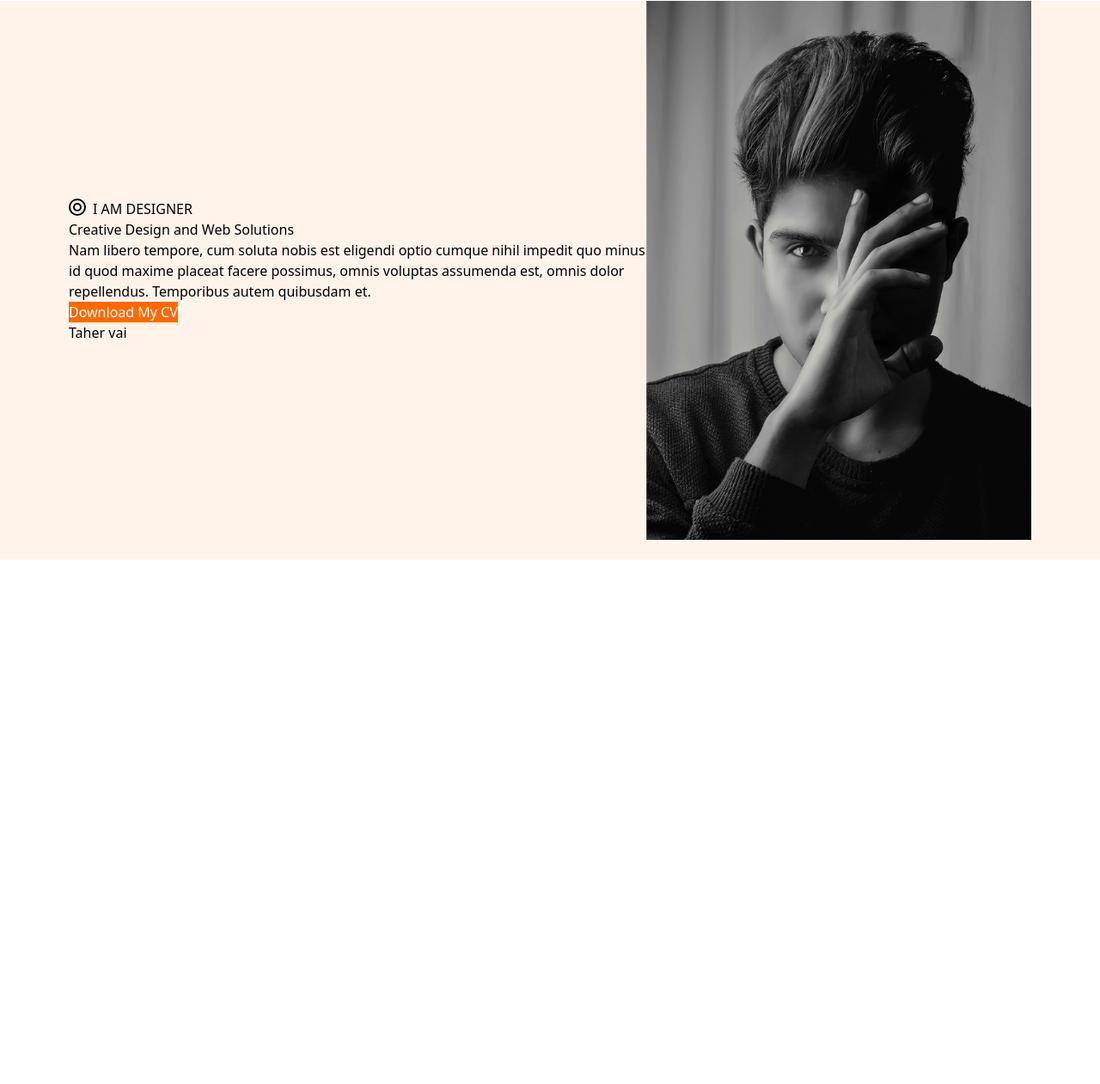
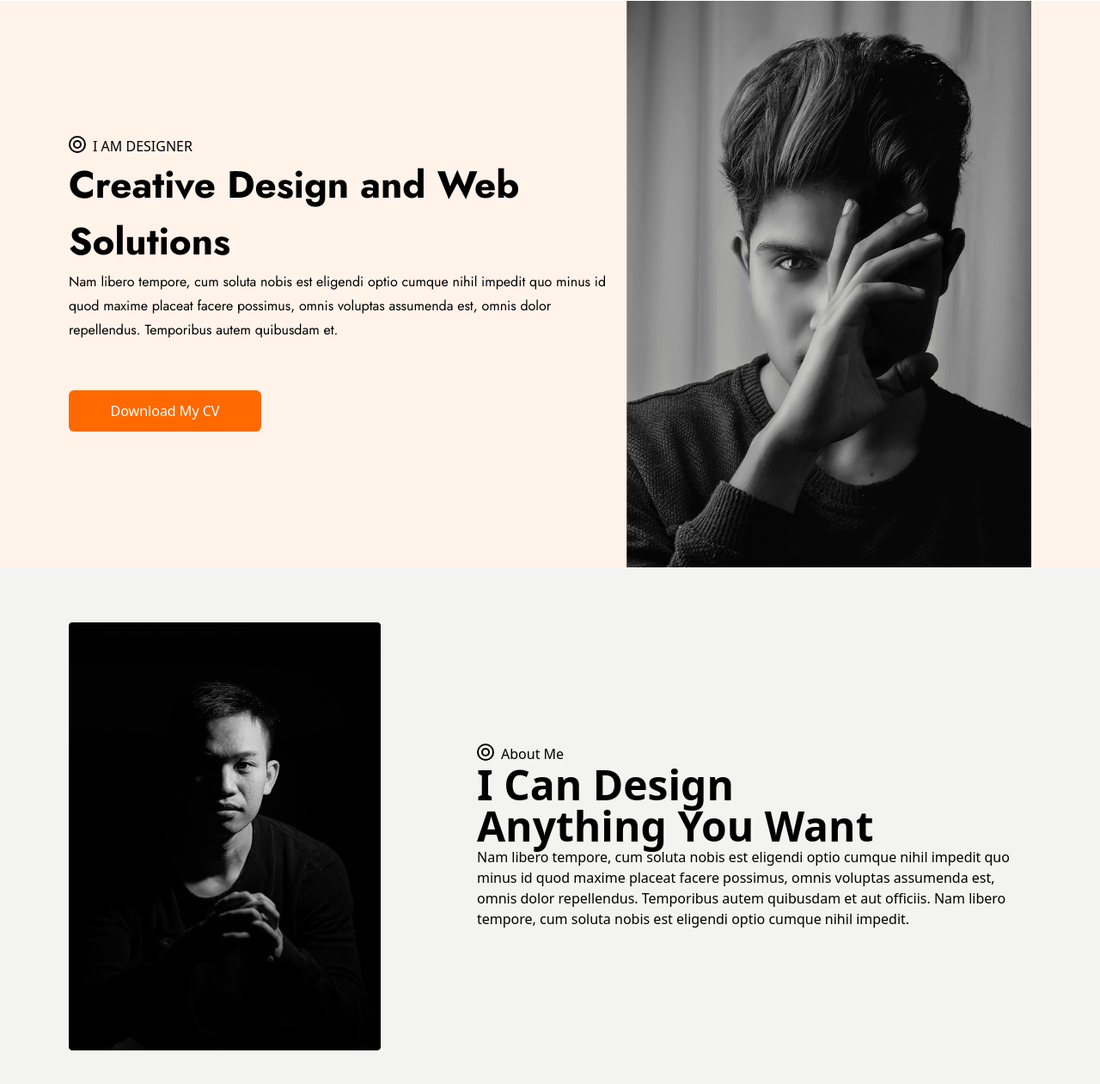
Before and after one commit to MahmudTaher195/creDesign, a plain HTML site: page index.html in a window 1280 px wide. Shown: the part 123-1384 px from the top of the page at 86% size. Before the commit the page ends 800 px from the top, so only its background shows below. Drawn offline with nearby package versions, Linux system fonts and the light colour scheme.

Commit message:
i have completed half about section

```diff
--- a/index.html
+++ b/index.html
@@ -3,6 +3,9 @@
   <head>
     <meta charset="UTF-8" />
     <meta name="viewport" content="width=device-width, initial-scale=1.0" />
+    <link rel="preconnect" href="https://fonts.googleapis.com">
+    <link rel="preconnect" href="https://fonts.gstatic.com" crossorigin>
+    <link href="https://fonts.googleapis.com/css2?family=Jost:ital,wght@0,100..900;1,100..900&display=swap" rel="stylesheet">
     <script src="https://cdn.jsdelivr.net/npm/@tailwindcss/browser@4"></script>
     <title>hello world</title>
   </head>
@@ -34,29 +37,31 @@
 
 
 <!-- __________________________banner start here_____________ -->
-<section class=" h-[650px] w-full bg-[rgba(255,195,152,0.2)] bg-[linear-gradient(90deg,rgba(255,195,152,0.20)_27%,rgba(255,134,190,0.30)_100%)">
+<section class="  bg-[rgba(255,195,152,0.2)] bg-[linear-gradient(90deg,rgba(255,195,152,0.20)_27%,rgba(255,134,190,0.30)_100%)">
 
-    <div class="container w-[1120px] mx-auto">
+    <div class="container w-[1120px]  mx-auto">
         <div class="banner__main flex justify-between items-center">
             <div class="banner__left">
                 <div class="flex gap-2 ">
                     <div class="w-5 h-5 flex items-center justify-center rounded-full border-2 border-black">
                         <div class="w-[10px] h-[10px]  rounded-full border-2 border-black"></div>
                     </div>
-        <p>I AM DESIGNER</p>
+                    <p>I AM DESIGNER</p>
                 </div>
 
                 <div>
-                    <h2>Creative Design and Web Solutions</h2>
-                    <p>Nam libero tempore, cum soluta nobis est eligendi optio cumque nihil impedit quo minus id quod maxime placeat facere possimus, omnis voluptas assumenda est, omnis dolor repellendus. Temporibus autem quibusdam et.</p>
+                    <h2 class="font-[700] text-[44px] font-[jost]">Creative Design and Web Solutions</h2>
+                    <p class="text-base font-[jost] leading-7 w-[649px] h-[92px] ">Nam libero tempore, cum soluta nobis est eligendi optio cumque nihil impedit quo minus id quod maxime placeat facere possimus, omnis voluptas assumenda est, omnis dolor repellendus. Temporibus autem quibusdam et.</p>
                 </div>
-               <button class="bg-orange-500 text-white">
-                Download My CV
-               </button>
-              <h1>Taher vai</h1>
+
+                <div class="btn pt-12">
+                <button class="bg-orange-500 text-white w-56 h-12 rounded-md ">
+                    Download My CV
+                </button>
+                </div>
             </div>
-            <div class="banner__right w-full h-full">
-                <img class="w-full h-auto object-cover" src="images/banner.png" alt="">
+            <div class="banner__right w-full h-full items-stretch ">
+                <img class=" w-full h-full object-cover" src="images/banner.png" alt="">
             </div>
         </div>
     </div>
@@ -64,7 +69,39 @@
 </section>
 
 
-<!-- __________________________Navbar end here_____________ -->
+<!-- __________________________banner end here_____________ -->
+
+
+<!-- _________________________About me Start here_____________ -->
+
+<section class="bg-[#F3F3F2] pt-16" >
+    <div class="conatiner w-[1120px] mx-auto min-h-screen">
+        <div class="about_main flex items-center gap-28">
+            <div class="about_left">
+                <img src="./images/Image (2).png" alt="Image">
+            </div>
+            <div class="about_right">
+                <div class="about__content">
+                     <div class="flex gap-2 ">
+                    <div class="w-5 h-5 flex items-center justify-center rounded-full border-2 border-black">
+                        <div class="w-[10px] h-[10px]  rounded-full border-2 border-black"></div>
+                    </div>
+                    <p>About Me</p>
+                </div>
+
+                <div class="w-[645px]">
+                    <h2 class="font-bold text-5xl w-[492px]">I Can Design Anything You Want</h2>
+                <p class="">Nam libero tempore, cum soluta nobis est eligendi optio cumque nihil impedit quo minus id quod maxime placeat facere possimus, omnis voluptas assumenda est, omnis dolor repellendus. Temporibus autem quibusdam et aut officiis. Nam libero tempore, cum soluta nobis est eligendi optio cumque nihil impedit.</p>
+                </div>
+            </div>
+            </div>
+        </div>
+    </div>
+</section>
+
+
+
+<!-- _________________________About me end here_____________ -->
 
 
 
```
Also changed, not shown: images/Image (2).png (added).
